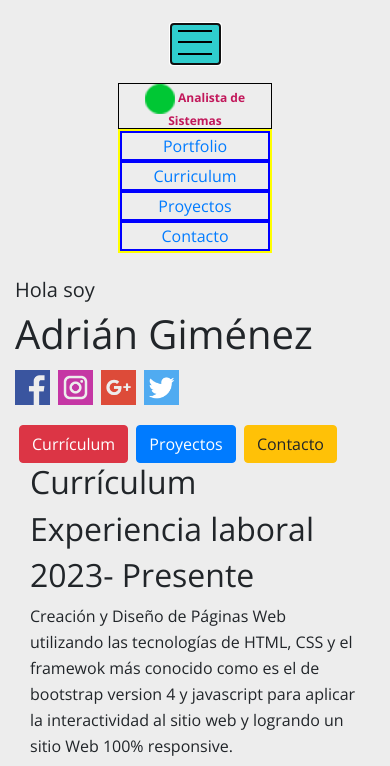
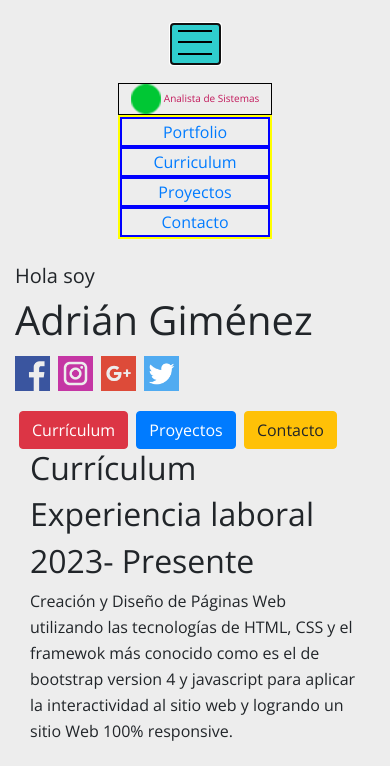
Before and after one commit to ADRIAN7791/adriangimenez.github.io, a plain HTML site: page index.html in a window 390 px wide. Both pictures are taken after a click on the button 195 px from the left and 44 px from the top of the page. Shown: the top 766 px of the page. Drawn offline with nearby package versions, Linux system fonts and the light colour scheme.

Commit message:
cambio estilos h1 y logo span

```diff
--- a/css/estilos.css
+++ b/css/estilos.css
@@ -166,8 +166,8 @@ img{
 
 		h1.logo span{
 			/*border: solid blue 4px;*/
-			font-size: 12px;
-            font-weight: bold;
+			font-size: 10px;
+            /*font-weight: bold;*/
 		}
 
 		footer{
```
